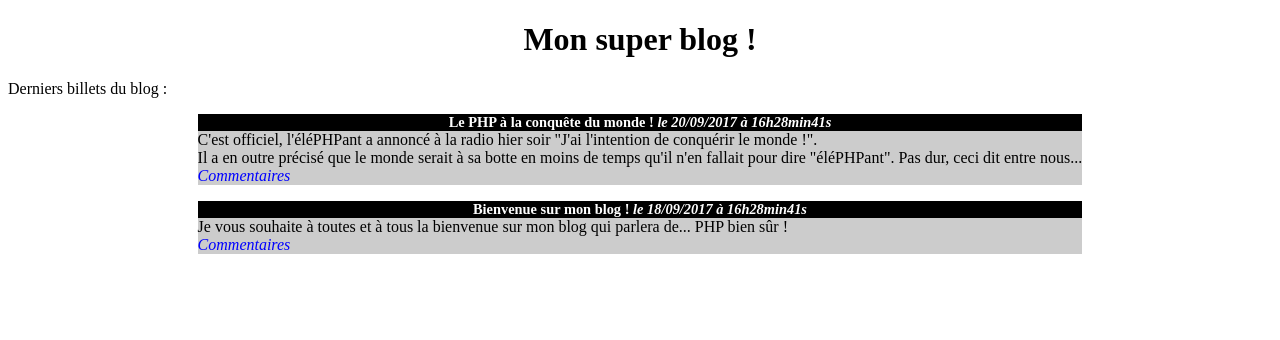
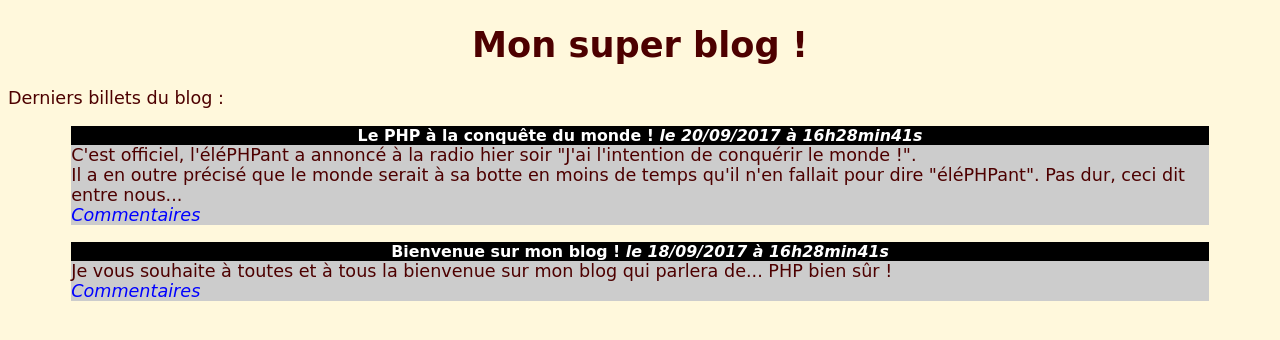
Before and after one commit to c57fr/mvc, a PHP site: page / in a window 1280 px wide. Shown: the top 340 px of the page. Run offline with PHP 8.4, Linux system fonts and the light colour scheme; data comes from the database, SQL or seed files in the repository.

Commit message:
Add controleur

```diff
--- a/index.php
+++ b/index.php
@@ -1,9 +1,19 @@
 <?php
+require('controller.php');
 
-// phpinfo(); exit;
-
-require ('model.php');
-
-$posts = getPosts();
-
-require ('indexView.php');
+if (isset($_GET['action'])) {
+    if ($_GET['action'] == 'listPosts') {
+        listPosts();
+    }
+    elseif ($_GET['action'] == 'post') {
+        if (isset($_GET['id']) && $_GET['id'] > 0) {
+            post();
+        }
+        else {
+            echo 'Erreur : aucun identifiant de billet envoyé';
+        }
+    }
+}
+else {
+    listPosts();
+}
--- a/init_db.sql
+++ b/init_db.sql
@@ -15,7 +15,8 @@
 
 
 
-USE mvc;
+CREATE DATABASE test;
+USE test;
 
 
 
--- a/indexView.php
+++ b/listPostsView.php
@@ -18,7 +18,7 @@ while ($data = $posts->fetch())
         <p>
             <?= nl2br(htmlspecialchars($data['content'])) ?>
             <br />
-            <em><a href="post.php?id=<?= $data['id'] ?>">Commentaires</a></em>
+            <em><a href="index.php?action=post&amp;id=<?= $data['id'] ?>">Commentaires</a></em>
         </p>
     </div>
 <?php
--- a/style.css
+++ b/style.css
@@ -1,3 +1,12 @@
+
+body {
+    font-size: 1.1em;
+    color: rgb(77, 0, 0);
+    background-color: cornsilk;
+    font-family: 'Comic Sans MS', serif;
+}
+
+
 h1, h3
 {
     text-align:center;
@@ -16,7 +25,7 @@ h3
 }
 .news
 {
-    width:70%;
+    width:90%;
     margin:auto;
 }
 
```
Also changed, not shown: post.php (deleted, +0 -11 lines).
